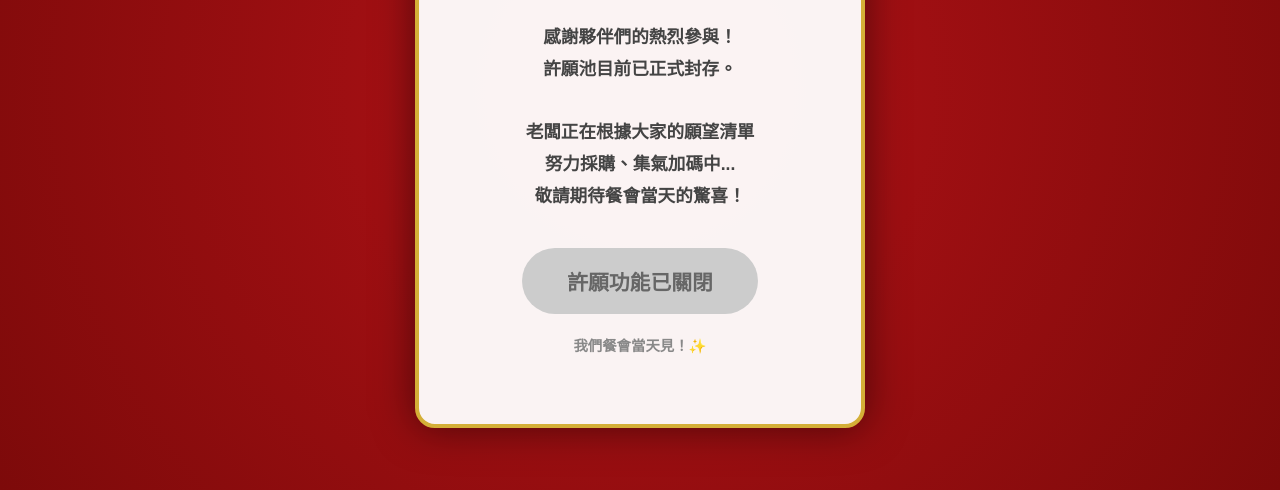
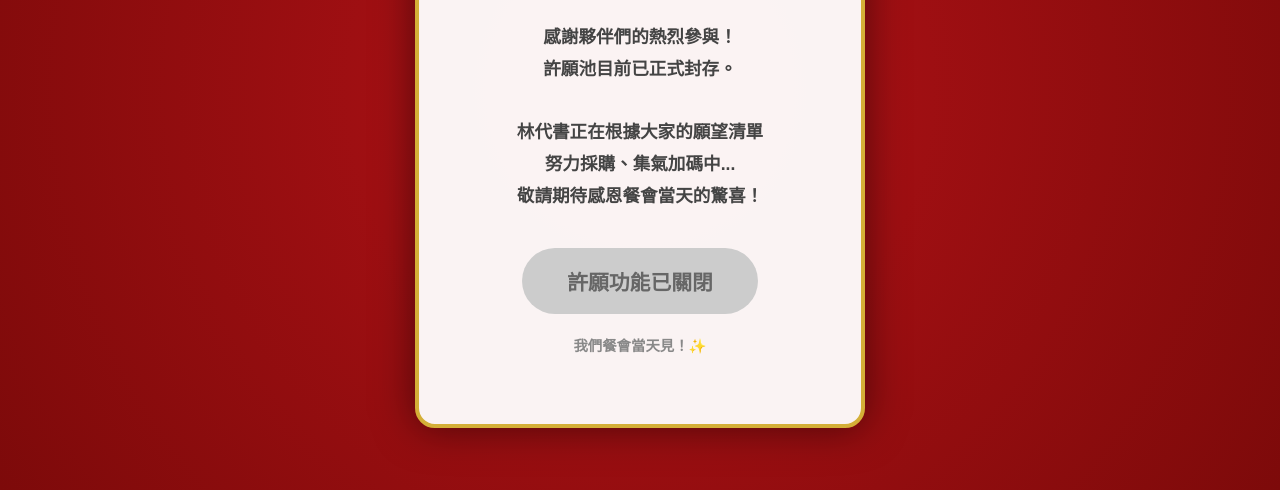
Before and after one commit to yiching1356/newyear, a plain HTML site: page index.html in a window 1280 px wide. Shown: the part 310-800 px from the top of the page. Drawn offline with Linux system fonts and the light colour scheme.

Commit message:
Update index.html

```diff
--- a/index.html
+++ b/index.html
@@ -53,9 +53,9 @@
         <h2>🧧 感恩餐會許願池 🧧</h2>
         <p>感謝夥伴們的熱烈參與！<br>
            許願池目前已正式封存。<br><br>
-           老闆正在根據大家的願望清單<br>
+           林代書正在根據大家的願望清單<br>
            努力採購、集氣加碼中...<br>
-           敬請期待餐會當天的驚喜！
+           敬請期待感恩餐會當天的驚喜！
         </p>
         <br>
         <button class="btn-closed">許願功能已關閉</button>
```
